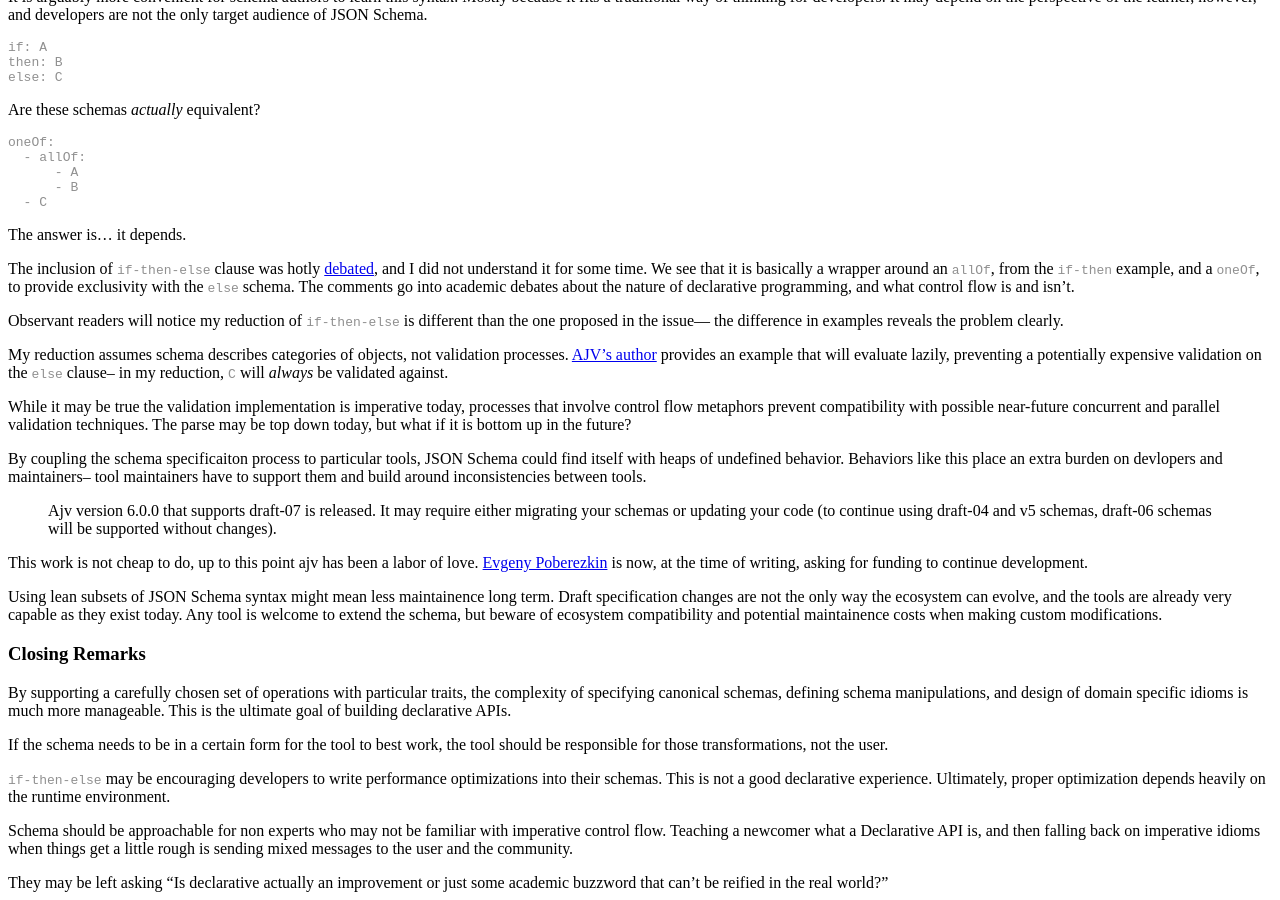
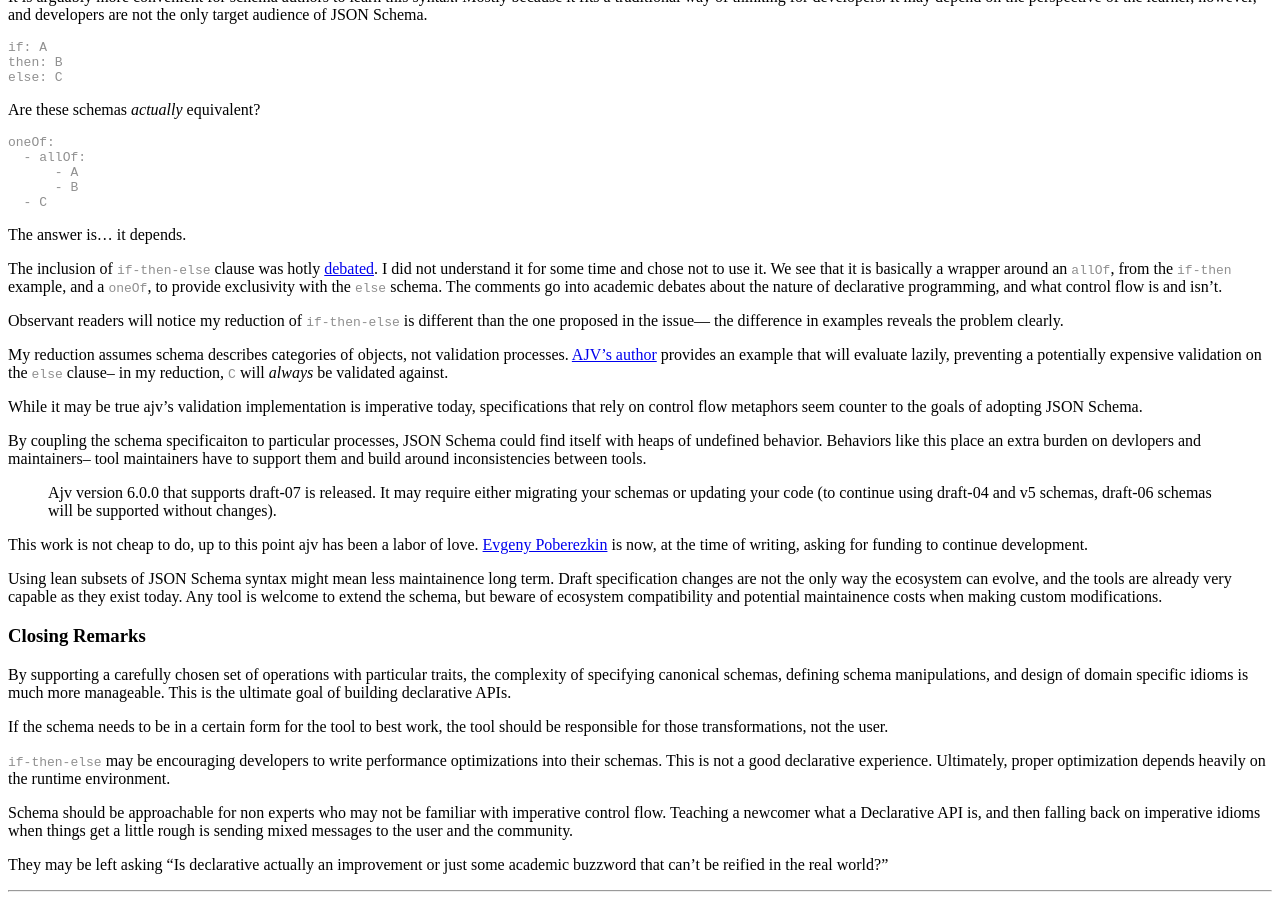
Before and after one commit to zinkem/zinkem.github.io, a Jekyll site: the page built from _posts/2020-05-17-json-schema-if-then-else.md, in a window 1280 px wide and 900 px high, scrolled down 2362 px. Built offline with Jekyll 4.4.1, drawn with Linux system fonts in a browser that asks for light colours.

Commit message:
fixes for template examples

````diff
--- a/_posts/2020-05-17-json-schema-if-then-else.md
+++ b/_posts/2020-05-17-json-schema-if-then-else.md
@@ -38,7 +38,8 @@
 ```
 The answer is... it depends.
 
-The inclusion of `if-then-else` clause was hotly [debated](https://github.com/json-schema-org/json-schema-spec/issues/180), and I did not understand it for some time.
+The inclusion of `if-then-else` clause was hotly [debated](https://github.com/json-schema-org/json-schema-spec/issues/180).
+I did not understand it for some time and chose not to use it.
 We see that it is basically a wrapper around an `allOf`, from the `if-then` example,
 and a `oneOf`, to provide exclusivity with the `else` schema. The comments go
 into academic debates about the nature of declarative programming, and what
@@ -52,12 +53,11 @@
 evaluate lazily, preventing a potentially expensive validation on the `else`
 clause-- in my reduction, `C` will *always* be validated against.
 
-While it may be true the validation implementation is imperative today,
-processes that involve control flow metaphors prevent compatibility with
-possible near-future concurrent and parallel validation techniques. The parse
-may be top down today, but what if it is bottom up in the future?
+While it may be true ajv's validation implementation is imperative today,
+specifications that rely on control flow metaphors seem counter to the goals of
+adopting JSON Schema.
 
-By coupling the schema specificaiton process to particular tools, JSON Schema
+By coupling the schema specificaiton to particular processes, JSON Schema
 could find itself with heaps of undefined behavior.
 Behaviors like this place an extra burden on devlopers and maintainers-- tool maintainers have to support them and build around inconsistencies between tools.
 
````
Also changed, not shown: _posts/2020-05-14-docker-janitorial.md (+2 -1 lines), _posts/2020-05-16-schema-equivalency-rules.md (+6 -4 lines).
